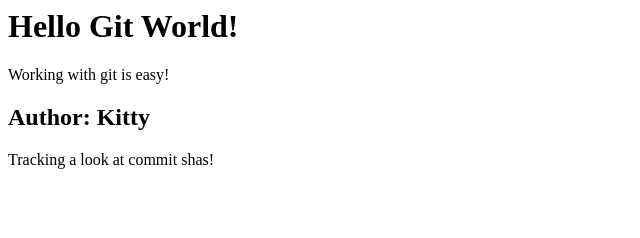
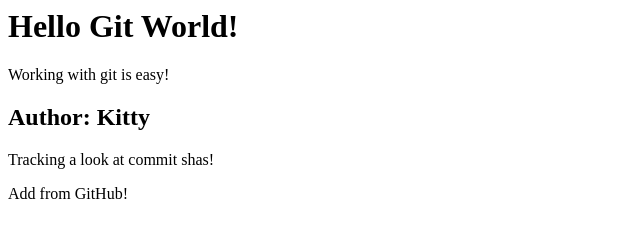
Before and after one commit to KittyMa-serato/GitGithubMasterclass, a plain HTML site: page index.html in a window 1280 px wide. Shown: the whole page, without its empty margins (0-640 px from the left). Drawn offline with Linux system fonts and the light colour scheme.

Commit message:
Update index.html
Add code from Github

```diff
--- a/index.html
+++ b/index.html
@@ -9,3 +9,7 @@
 <div>
 	<p>Tracking a look at commit shas!</p>
 </div>
+
+<div>
+	<p> Add from GitHub! </p>
+</div>
```
